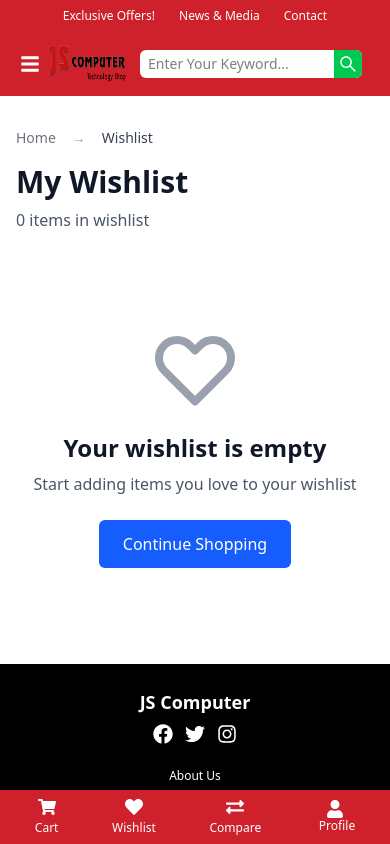
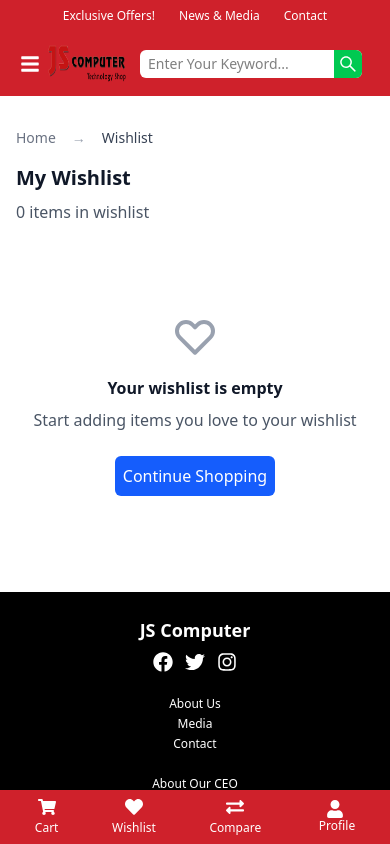
Before and after one commit to sohagbhuiyan/saverfavor_e-commerce, a React (Vite) app: page /wishlist in a window 390 px wide. Shown: the top 844 px of the page. Built offline with nearby package versions, Linux system fonts and the light colour scheme.

Commit message:
wishlist update

```diff
--- a/src/components/navbar/CartPage.jsx
+++ b/src/components/navbar/CartPage.jsx
@@ -42,7 +42,7 @@ const CartPage = () => {
           </ol>
         </nav>
 
-        <h1 className="md:text-3xl font-bold text-gray-900 mb-2">Shopping Cart</h1>
+        <h1 className="text-xl md:text-3xl font-bold text-gray-900 mb-2">Shopping Cart</h1>
         <p className="text-gray-600">{cartItems.length} items in cart</p>
       </div>
 
--- a/src/components/navbar/WishList.jsx
+++ b/src/components/navbar/WishList.jsx
@@ -60,7 +60,7 @@ const Wishlist = ({ isOpen, isMobile, onClose }) => {  // Added onClose prop
             <div className="flex items-center ml-2 space-x-2">
               <button
                 onClick={(e) => handleRemove(product.name, e)}
-                className="p-2 rounded-md text-red-600 cursor-pointer hover:bg-red-100"
+                className="p-2 rounded-md text-red-600 hover:bg-red-100"
               >
                 <FaTimes className="text-sm" />
               </button>
--- a/src/components/navbar/WishlistPage.jsx
+++ b/src/components/navbar/WishlistPage.jsx
@@ -41,21 +41,21 @@ const WishlistPage = () => {
           </ol>
         </nav>
 
-        <h1 className="text-3xl font-bold text-gray-900 mb-2">My Wishlist</h1>
+        <h1 className="text-xl md:text-3xl font-bold text-gray-900 mb-2">My Wishlist</h1>
         <p className="text-gray-600">{wishlistItems.length} items in wishlist</p>
       </div>
 
       {wishlistItems.length === 0 ? (
         <div className="text-center py-16">
           <div className="max-w-md mx-auto">
-            <svg className="mx-auto h-24 w-24 text-gray-400" fill="none" stroke="currentColor" viewBox="0 0 24 24">
+            <svg className="mx-auto h-12 w-12 md:h-24 md:w-24 text-gray-400" fill="none" stroke="currentColor" viewBox="0 0 24 24">
               <path strokeLinecap="round" strokeLinejoin="round" strokeWidth={2} d="M4.318 6.318a4.5 4.5 0 000 6.364L12 20.364l7.682-7.682a4.5 4.5 0 00-6.364-6.364L12 7.636l-1.318-1.318a4.5 4.5 0 00-6.364 0z" />
             </svg>
-            <h2 className="mt-4 text-2xl font-bold text-gray-900">Your wishlist is empty</h2>
+            <h2 className="mt-4 md:text-2xl font-bold text-gray-900">Your wishlist is empty</h2>
             <p className="mt-2 text-gray-600">Start adding items you love to your wishlist</p>
             <Link
               to="/"
-              className="mt-6 inline-block px-6 py-3 bg-blue-600 text-white font-medium rounded-md hover:bg-blue-700 transition-colors"
+              className="mt-6 inline-block p-2 md:p-3 bg-blue-600 text-white font-medium rounded-md hover:bg-blue-700 transition-colors"
             >
               Continue Shopping
             </Link>
```
